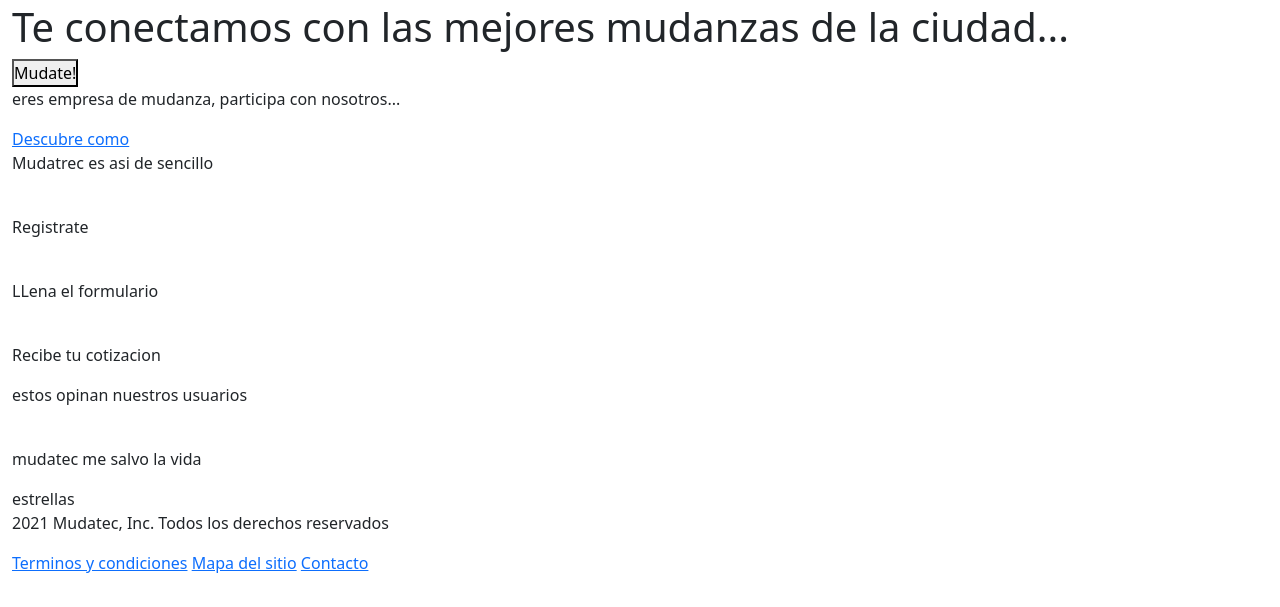
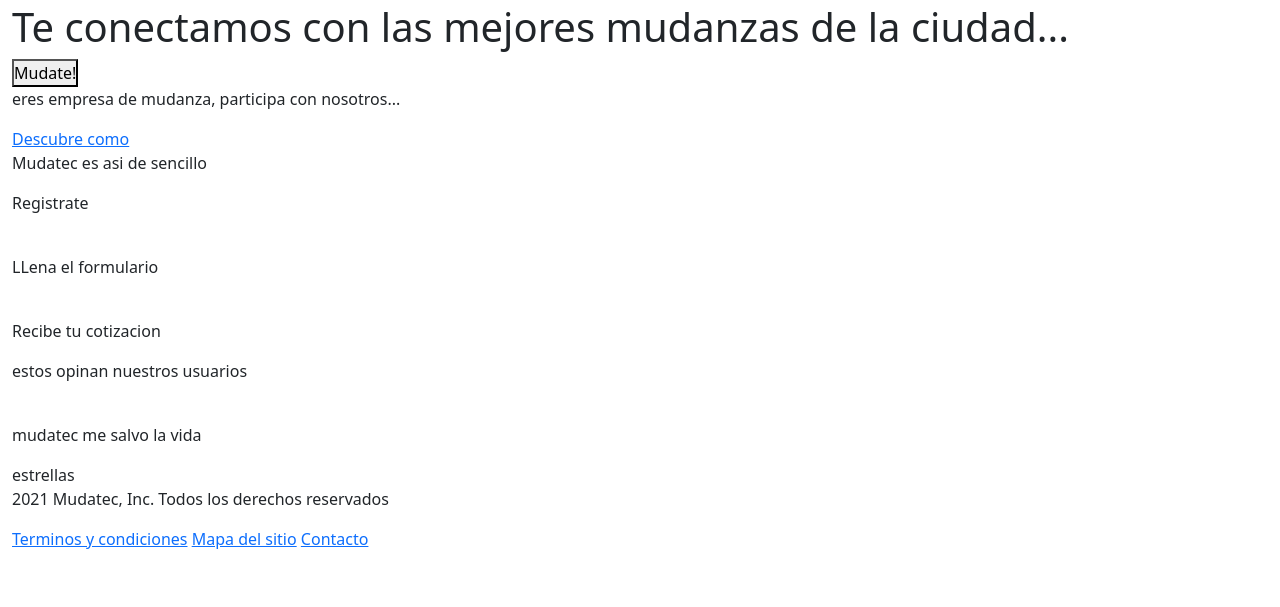
Before and after one commit to alepaez-dev/mudatec_proyecto, a Django app: page / in a window 1280 px wide. Shown: the part 41-648 px from the top of the page. Run offline with Django 3.2, Linux system fonts and the light colour scheme; some libraries are stand-ins or nearby versions.

Commit message:
templates

```diff
--- a/mudatec/templates/base.html
+++ b/mudatec/templates/base.html
@@ -47,9 +47,9 @@
                     <img src="" alt="">
                 </div>
                 <div class="pasos">
-                    <p>Mudatrec es asi de sencillo</p>
-                    <div class="pasos-nombre d-flex-row">
-                        <div class="paso">
+                    <p>Mudatec es asi de sencillo</p>
+                    <diva class="pasos- d-flex-row ">
+                        <div class="paso_reg" class="d-flex flex-column>
                             <img src="" alt="" class="iconos">
                             <p>Registrate</p>
                         </div>
@@ -61,7 +61,7 @@
                             <img src="" alt="" class="iconos">
                             <p>Recibe tu cotizacion</p>
                         </div>
-                    </div>
+                    </diva>
                 </div>
             </div>
         </div>
```
